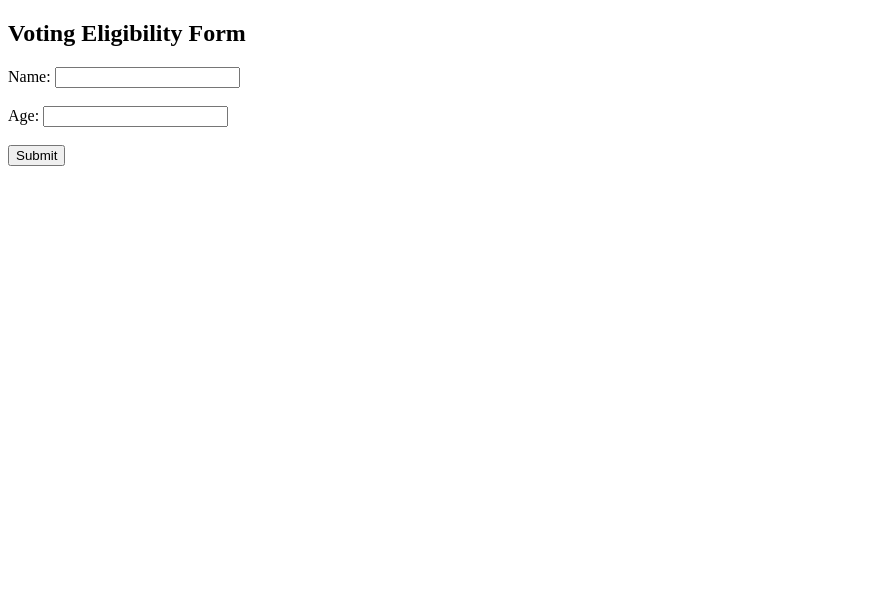
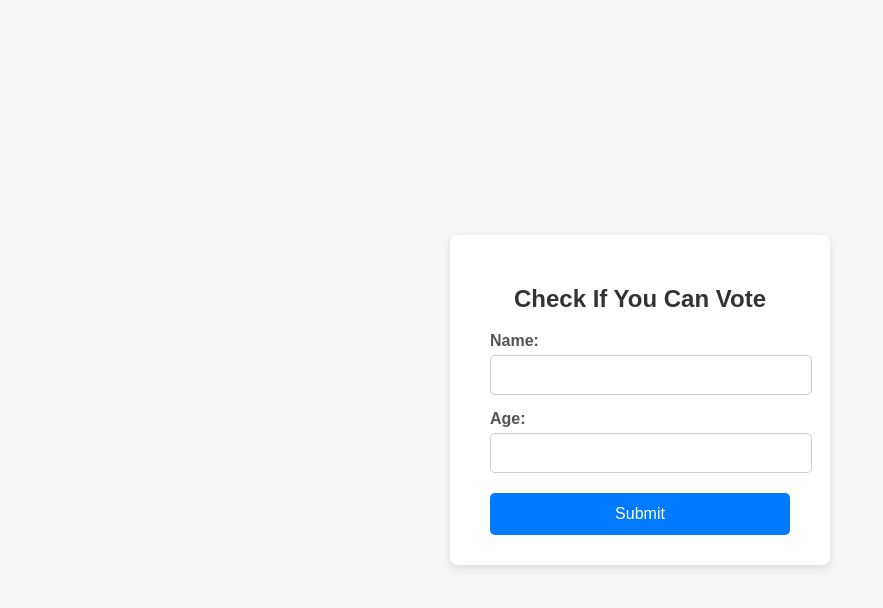
Before and after one commit to acciojob/promises-and-chains-durgaprasad-B-7997, a website: page main.html in a window 1280 px wide. Shown: the whole page, without its empty margins (0-883 px from the left). Drawn offline with Linux system fonts and the light colour scheme.

Commit message:
created a submission

```diff
--- a/main.html
+++ b/main.html
@@ -2,46 +2,101 @@
 <html lang="en">
 <head>
   <meta charset="UTF-8">
-  <title>Voting Eligibility Form</title>
+  <title>Voting Eligibility Checker</title>
+  <style>
+    body {
+      font-family: Arial, sans-serif;
+      background-color: #f4f6f8;
+      display: flex;
+      justify-content: center;
+      align-items: center;
+      height: 100vh;
+      margin: 0;
+    }
+
+    #votingForm {
+      background-color: white;
+      padding: 30px 40px;
+      border-radius: 8px;
+      box-shadow: 0 4px 10px rgba(0,0,0,0.1);
+      width: 300px;
+    }
+
+    h2 {
+      text-align: center;
+      color: #333;
+    }
+
+    label {
+      display: block;
+      margin-top: 15px;
+      font-weight: bold;
+      color: #555;
+    }
+
+    input {
+      width: 100%;
+      padding: 10px;
+      margin-top: 5px;
+      border: 1px solid #ccc;
+      border-radius: 5px;
+      font-size: 16px;
+    }
+
+    button {
+      width: 100%;
+      padding: 12px;
+      margin-top: 20px;
+      background-color: #007bff;
+      color: white;
+      font-size: 16px;
+      border: none;
+      border-radius: 5px;
+      cursor: pointer;
+      transition: background-color 0.3s ease;
+    }
+
+    button:hover {
+      background-color: #0056b3;
+    }
+  </style>
 </head>
 <body>
 
-  <h2>Voting Eligibility Form</h2>
   <form id="votingForm">
+    <h2>Check If You Can Vote</h2>
+
     <label for="name">Name:</label>
-    <input type="text" id="name" /><br /><br />
+    <input type="text" id="name" />
 
     <label for="age">Age:</label>
-    <input type="number" id="age" /><br /><br />
+    <input type="number" id="age" />
 
     <button type="submit" id="btn">Submit</button>
   </form>
 
   <script>
-    document.getElementById('votingForm').addEventListener('submit', function (e) {
-      e.preventDefault(); // Prevent form from reloading the page
+    document.getElementById("votingForm").addEventListener("submit", function(e) {
+      e.preventDefault();
 
-      const name = document.getElementById('name').value.trim();
-      const age = document.getElementById('age').value.trim();
+      const name = document.getElementById("name").value.trim();
+      const age = document.getElementById("age").value.trim();
 
-      // Validation for empty inputs
-      if (name === '' || age === '') {
-        alert('Please enter valid details.');
+      if (name === "" || age === "") {
+        alert("Please enter valid details.");
         return;
       }
 
-      // Convert age to a number
-      const ageNumber = parseInt(age);
+      const ageNum = parseInt(age);
 
-      // Promise to check voting eligibility
       new Promise((resolve, reject) => {
         setTimeout(() => {
-          if (ageNumber > 18) {
+          if (ageNum > 18) {
             resolve();
           } else {
             reject();
           }
-        }, 4000); // 4-second delay
+        }, 4000);
       })
       .then(() => {
         alert(`Welcome, ${name}. You can vote.`);
```
